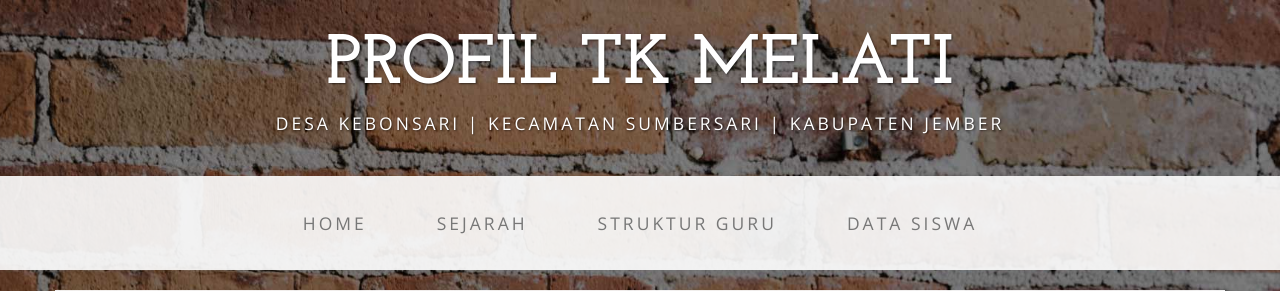
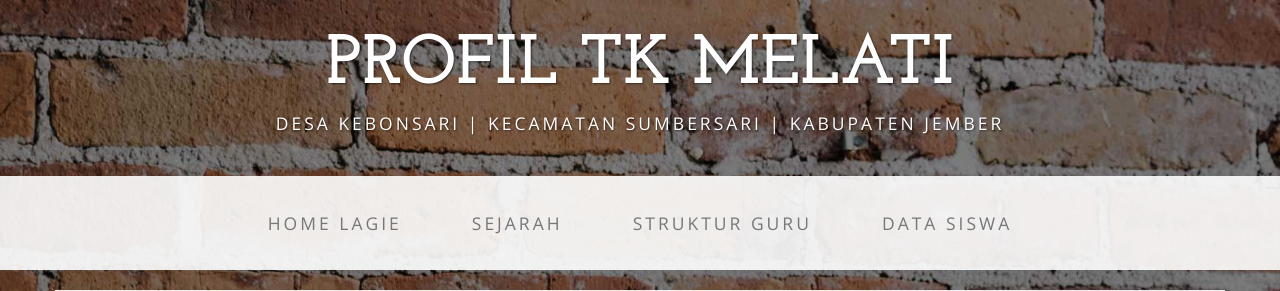
Before and after one commit to rismiasandi/webtk, a PHP site: page / in a window 1280 px wide. Shown: the top 291 px of the page. Run offline with PHP 8.4, Linux system fonts and the light colour scheme.

Commit message:
bismillah

```diff
--- a/index.php
+++ b/index.php
@@ -58,7 +58,7 @@ include("koneksi.php");
             <div class="collapse navbar-collapse" id="bs-example-navbar-collapse-1">
                 <ul class="nav navbar-nav">
                     <li>
-                        <a href="index.php">HOME</a>
+                        <a href="index.php">HOME lagie</a>
                     </li>
                     <li>
                         <a href="about.php">SEJARAH</a>
```
